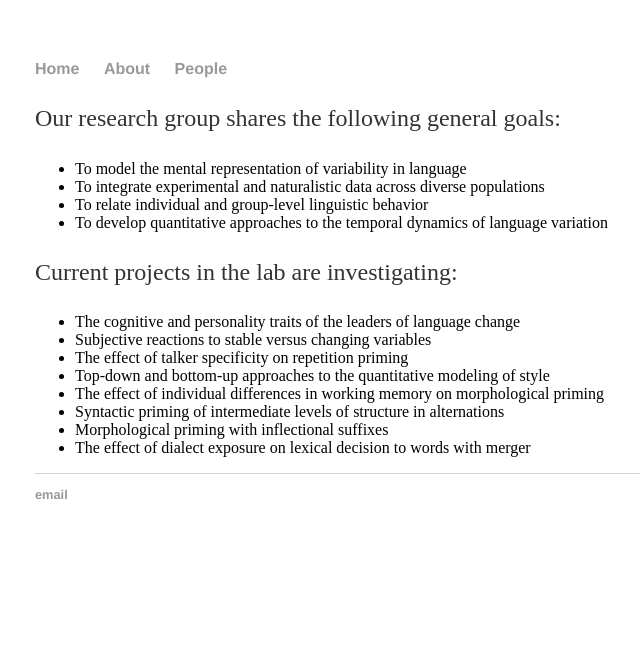
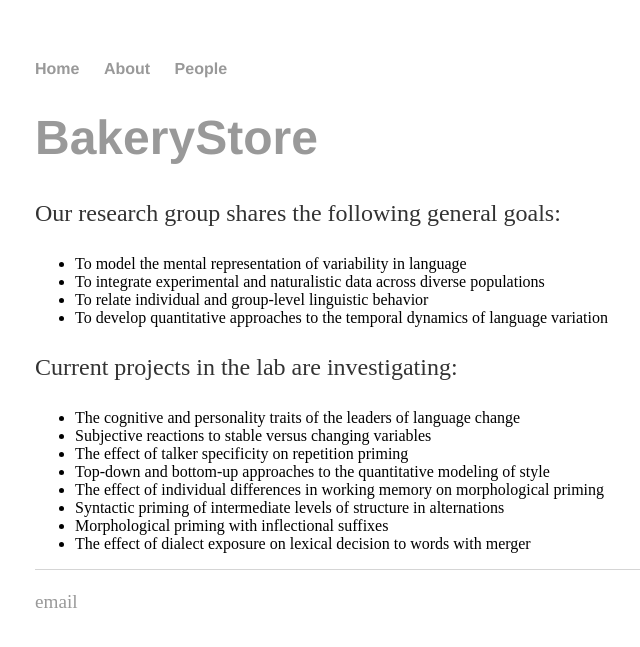
Before and after one commit to laceywade/TammingaLab.github.io, a Jekyll site: the page built from about.md, in a window 1280 px wide. Shown: the top 647 px of the page, without its empty margins (157-797 px from the left). Built offline with Jekyll 4.4.1, drawn with Linux system fonts in a browser that asks for light colours.

Commit message:
Updated default.html

```diff
--- a/_layouts/default.html
+++ b/_layouts/default.html
@@ -6,22 +6,29 @@
 			<link rel="stylesheet" type="text/css" href="/css/main.css">
 		</head>
 		<body>
-			<nav>
+			 <header>
+      <div class="container">
+        <nav class="main-nav">
           <ul>
             <li><a href="/">Home</a></li>
             <li><a href="/about">About</a></li>
             <li><a href="/people">People</a></li>
           </ul>
         </nav>
+        <h1><a href="/">Bakery<strong>Store</strong></a></h1>
+      </div>
+    </header>
 			<div class="container">
 
 			{{ content }}
 
 			</div><!-- /.container -->
+
           <footer>
-	    		<ul>
-	        		<li><a href="mailto:Tamminga-lab@sas.upenn.edu">email</a></li>
-				</ul>
+      <div class="container">
+        <p class="center-text"> <a href="mailto:Tamminga-lab@sas.upenn.edu">email</a></p>
+      </div>
     </footer>
+
 		</body>
 	</html>
```
Lines whose indentation alone changed are shown as unchanged.
